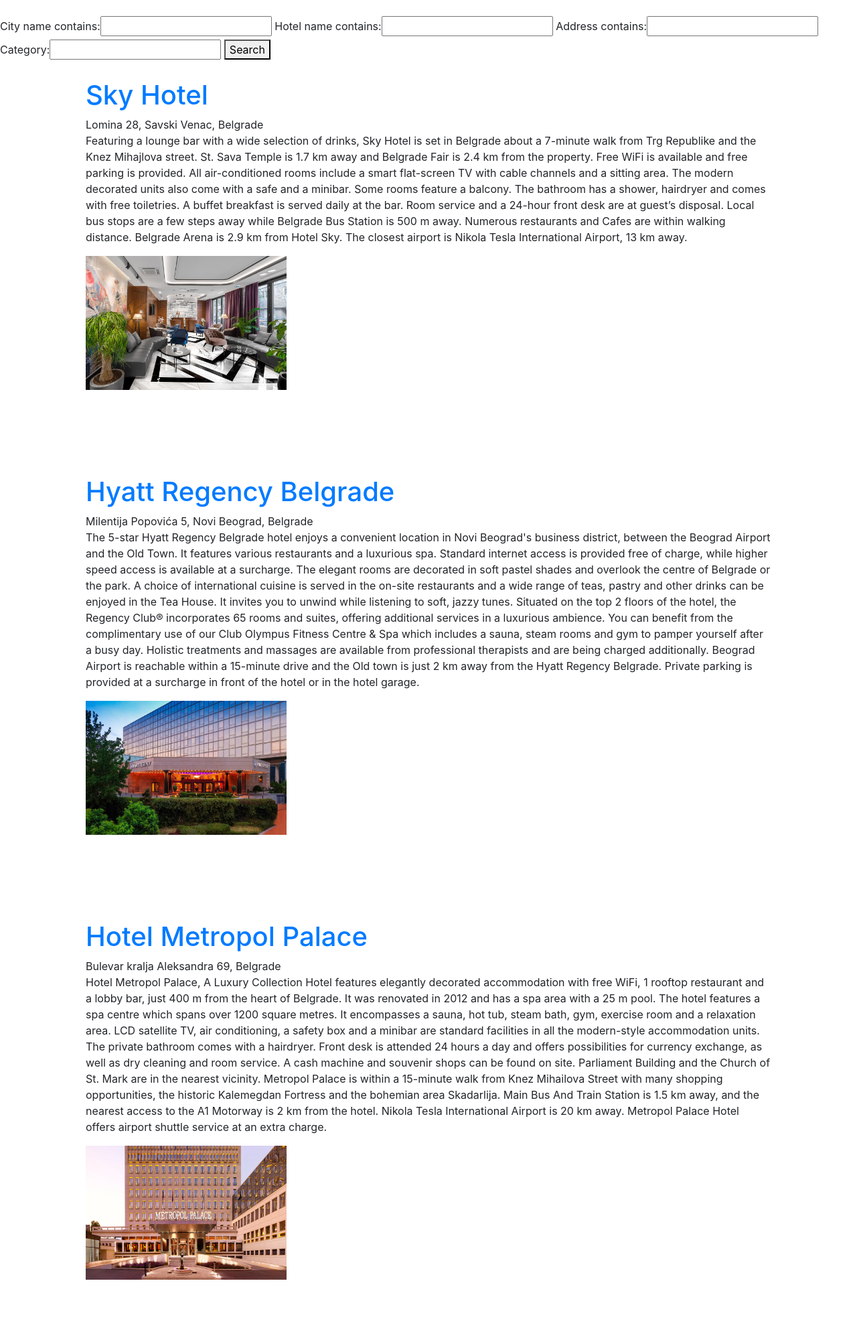
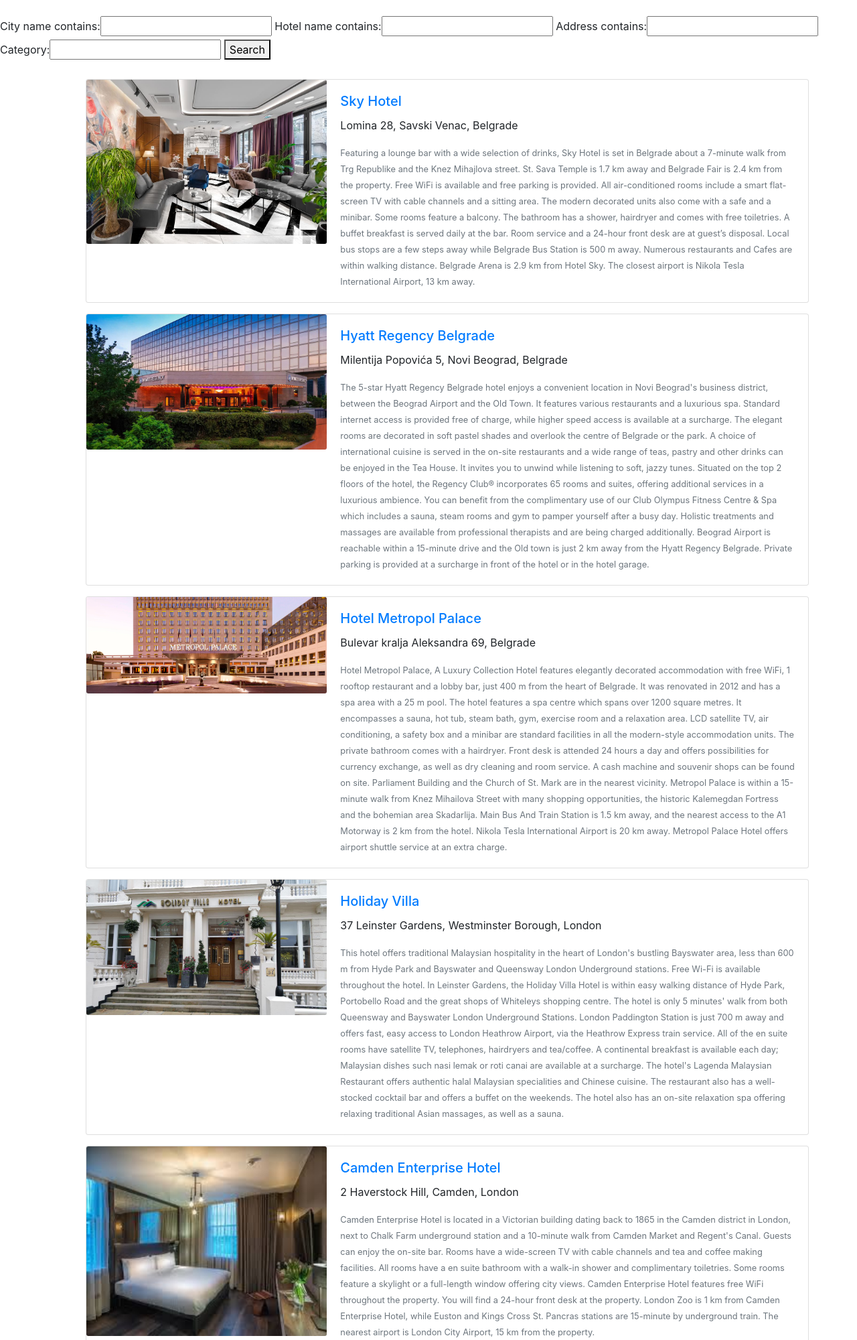
Before and after one commit to ITEH-rezervacija-soba/iteh_project, a Django app: page /hotels/ in a window 1280 px wide. Shown: the part 56-2056 px from the top of the page at 67% size. Run offline with Django 3.2, Linux system fonts and the light colour scheme; data comes from the database, SQL or seed files in the repository; both versions use the stored data as it was after the commit; some libraries are stand-ins or nearby versions.

Commit message:
Napravljene kartice za prikaz hotela.

```diff
--- a/room_reservation/templates/room_reservation/home.html
+++ b/room_reservation/templates/room_reservation/home.html
@@ -2,5 +2,4 @@
 {% block content %}
 {% load static %}
 
-
 {% endblock %}
--- a/room_reservation/templates/room_reservation/hotel_page.html
+++ b/room_reservation/templates/room_reservation/hotel_page.html
@@ -1,11 +1,14 @@
 {% include 'room_reservation/base.html' %}
+{% load static %}
 {% block content %}
 
     <div class="hotels_div">
         <h1> {{ hotel.hotel_name }}</h1>
         <h>{{ hotel.address}}, {{ hotel.city_name }}</h>
         <p> {{ hotel.hotel_description }}</p>
-        <img src="{{ hotel.hotel_image.url }}">
+        <img class="hotel_img" src="{{ hotel.hotel_image.url }}">
     </div>
 
+
+
 {% endblock %}
--- a/room_reservation/templates/room_reservation/hotels.html
+++ b/room_reservation/templates/room_reservation/hotels.html
@@ -6,12 +6,25 @@
     <button type="submit">Search</button>
     </form>
     <br>
+
     {% for hotel in hotels %}
-    <div class="hotels_div">
-        <h1> <a href="{% url 'hotel_page' hotel.id %}"> {{ hotel.hotel_name }} </a></h1>
-    <h>{{ hotel.address}}, {{ hotel.city_name }}</h>
-    <p> {{ hotel.hotel_description }}</p>
-    <img src="{{ hotel.hotel_image.url }}">
+
+    <div class="hotel_card">
+    <div class="card mb-3" style="max-width: 1080px;">
+      <div class="row no-gutters">
+        <div class="col-md-4">
+          <img src="{{ hotel.hotel_image.url }}" class="card-img" alt="Hotel image">
+        </div>
+        <div class="col-md-8">
+          <div class="card-body">
+            <h5 class="card-title"><a href="{% url 'hotel_page' hotel.id %}"> {{ hotel.hotel_name }} </a></h5>
+            <p class="card-text">  {{ hotel.address}}, {{ hotel.city_name }} </p>
+            <p class="card-text"><small class="text-muted"> {{ hotel.hotel_description }} </small></p>
+          </div>
+        </div>
+      </div>
     </div>
+    </div>
+
     {% endfor %}
 {% endblock %}
--- a/static/css/base_style.css
+++ b/static/css/base_style.css
@@ -1,10 +1,14 @@
 .hotels_div{
     margin-left: 10%;
     margin-right: 10%;
-    margin-bottom: 10%;
+    margin-bottom: 5%;
 }
 
-img{
+.hotel_img{
     height: 200px;
     width: 300px;
 }
+
+.hotel_card{
+    margin-left: 10%;
+}
```
Also changed, not shown: db.sqlite3, static/images/hotel1/img1.jpg (added), static/images/hotel1/img2.jpg (added), static/images/hotel1/img3.jpg (added), static/images/proba.jpg (added).
